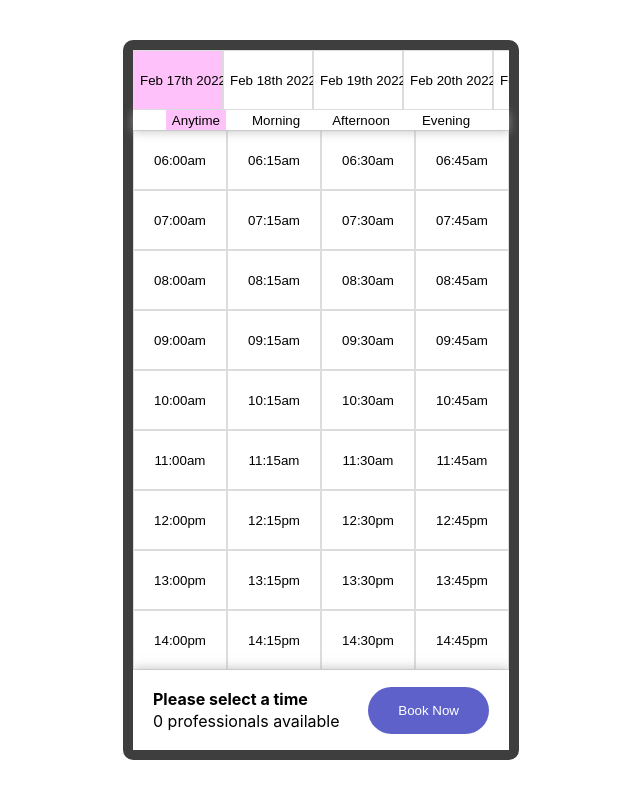
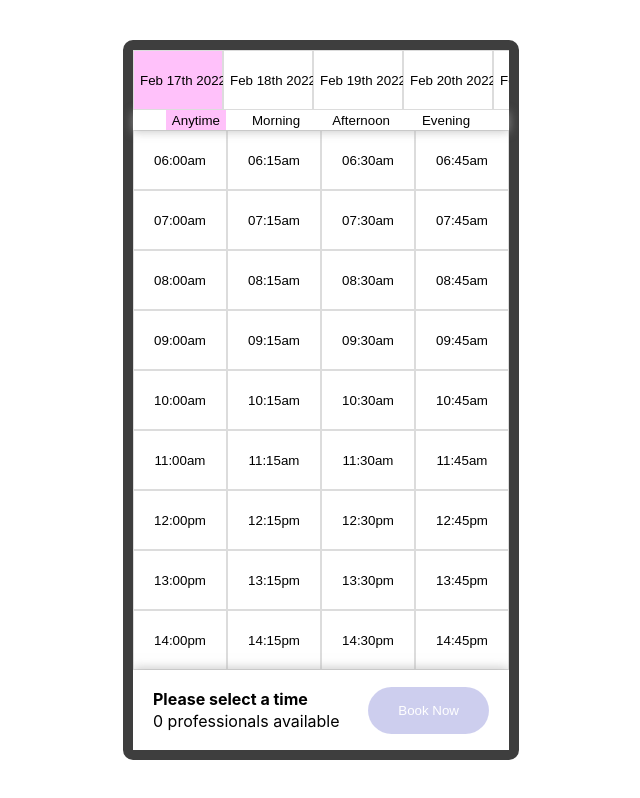
Before and after one commit to mikeharrison4/ss-code-test, a React (Create React App) app: page / in a window 1280 px wide. Shown: the whole page, without its empty margins (319-959 px from the left). Built offline with nearby package versions, Linux system fonts and the light colour scheme.

Commit message:
disable bookNow button when time is not selected

```diff
--- a/src/components/Footer.js
+++ b/src/components/Footer.js
@@ -3,6 +3,8 @@ import {observer} from "mobx-react-lite";
 
 const Footer = observer(() => {
   const { selectedTime, selectedDay, requestBooking } = useStore()
+
+  console.log(selectedTime);
 
   return (
     <div className="footer">
@@ -17,8 +19,9 @@ const Footer = observer(() => {
         <p>0 professionals available</p>
       </div>
       <button
-        className="bookButton"
+        className={`bookButton ${!selectedTime ? 'disabled' : ''}`}
         onClick={requestBooking}
+        disabled={!selectedTime}
       >
         Book Now
       </button>
```
